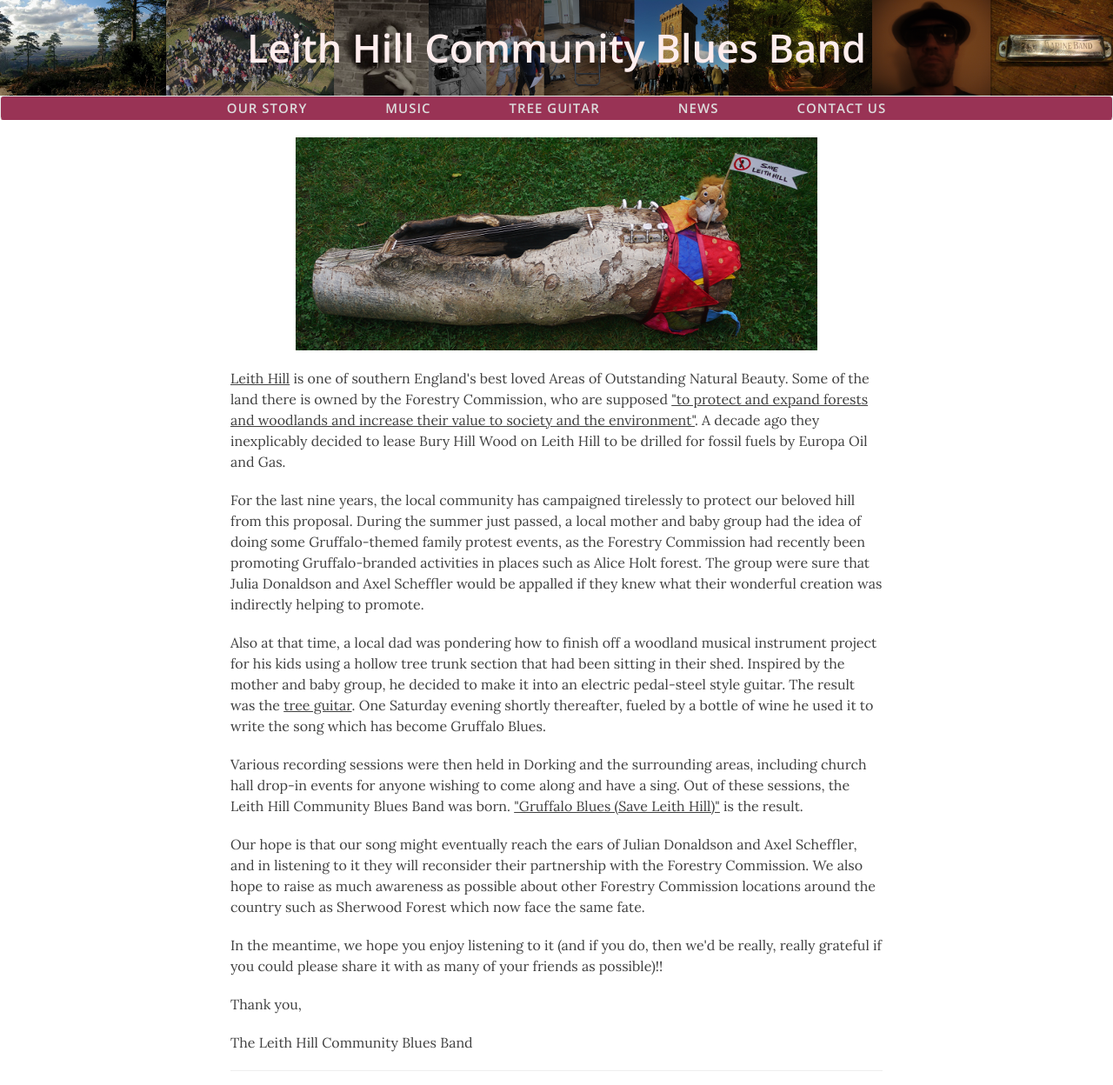
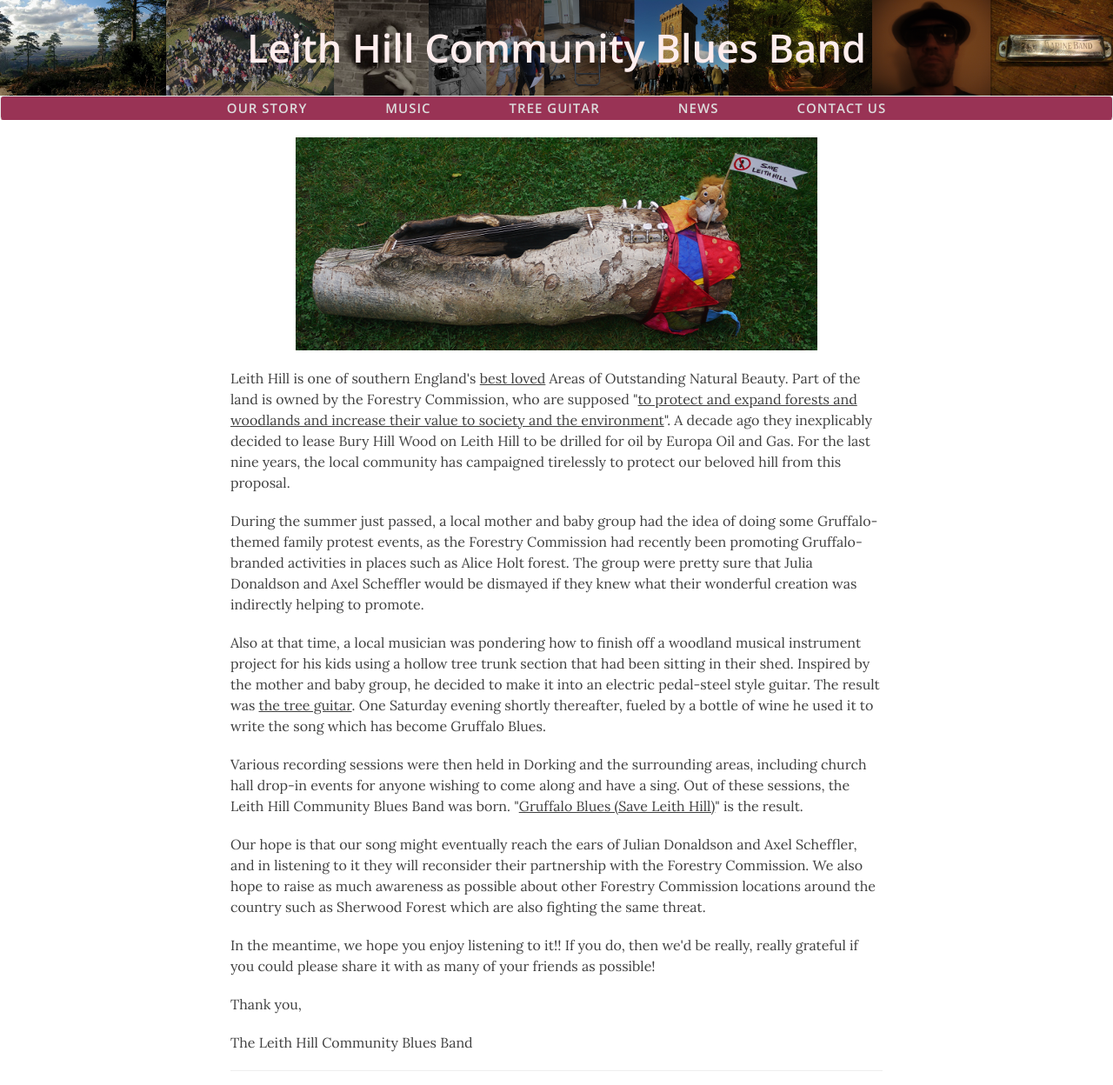
Before and after one commit to voiceforleithhill/leithhillblues.co.uk, a Jekyll site: the page built from index.html, in a window 1280 px wide and 1400 px high, cut to the strip 0-1248 px from the top of the window. Shown: the whole strip at 87% size. Built offline with Jekyll 4.4.1, drawn with Linux system fonts in a browser that asks for light colours; nearby versions of some CDN libraries; the list of posts is cut into pages by our own code.

Commit message:
Tree guitar content update

```diff
--- a/index.html
+++ b/index.html
@@ -4,17 +4,17 @@ layout: page
 
 <img src="{{ site.baseurl }}/img/tree-guitar.png" alt="Tree guitar">
 
-<p><a href="https://www.nationaltrust.org.uk/leith-hill" target="_blank">Leith Hill</a> is one of southern England's best loved Areas of Outstanding Natural Beauty. Some of the land there is owned by the Forestry Commission, who are supposed <a href="https://www.forestry.gov.uk/forestry/infd-6val65" target="_blank">"to protect and expand forests and woodlands and increase their value to society and the environment"</a>. A decade ago they inexplicably decided to lease Bury Hill Wood on Leith Hill to be drilled for fossil fuels by Europa Oil and Gas.</p>
+<p>Leith Hill is one of southern England's <a href="https://www.nationaltrust.org.uk/leith-hill" target="_blank">best loved</a> Areas of Outstanding Natural Beauty. Part of the land is owned by the Forestry Commission, who are supposed "<a href="https://www.forestry.gov.uk/forestry/infd-6val65" target="_blank">to protect and expand forests and woodlands and increase their value to society and the environment</a>". A decade ago they inexplicably decided to lease Bury Hill Wood on Leith Hill to be drilled for oil by Europa Oil and Gas. For the last nine years, the local community has campaigned tirelessly to protect our beloved hill from this proposal.</p>
 
-<p>For the last nine years, the local community has campaigned tirelessly to protect our beloved hill from this proposal. During the summer just passed, a local mother and baby group had the idea of doing some Gruffalo-themed family protest events, as the Forestry Commission had recently been promoting Gruffalo-branded activities in places such as Alice Holt forest. The group were sure that Julia Donaldson and Axel Scheffler would be appalled if they knew what their wonderful creation was indirectly helping to promote.</p>
+<p>During the summer just passed, a local mother and baby group had the idea of doing some Gruffalo-themed family protest events, as the Forestry Commission had recently been promoting Gruffalo-branded activities in places such as Alice Holt forest. The group were pretty sure that Julia Donaldson and Axel Scheffler would be dismayed if they knew what their wonderful creation was indirectly helping to promote.</p>
 
-<p>Also at that time, a local dad was pondering how to finish off a woodland musical instrument project for his kids using a hollow tree trunk section that had been sitting in their shed. Inspired by the mother and baby group, he decided to make it into an electric pedal-steel style guitar. The result was the <a href="{{ site.baseurl }}/tree-guitar">tree guitar</a>. One Saturday evening shortly thereafter, fueled by a bottle of wine he used it to write the song which has become Gruffalo Blues.</p>
+<p>Also at that time, a local musician was pondering how to finish off a woodland musical instrument project for his kids using a hollow tree trunk section that had been sitting in their shed. Inspired by the mother and baby group, he decided to make it into an electric pedal-steel style guitar. The result was <a href="{{ site.baseurl }}/tree-guitar">the tree guitar</a>. One Saturday evening shortly thereafter, fueled by a bottle of wine he used it to write the song which has become Gruffalo Blues.</p>
 
-<p>Various recording sessions were then held in Dorking and the surrounding areas, including church hall drop-in events for anyone wishing to come along and have a sing. Out of these sessions, the Leith Hill Community Blues Band was born. <a href="{{ site.baseurl }}/song">"Gruffalo Blues (Save Leith Hill)"</a> is the result.</p>
+<p>Various recording sessions were then held in Dorking and the surrounding areas, including church hall drop-in events for anyone wishing to come along and have a sing. Out of these sessions, the Leith Hill Community Blues Band was born. "<a href="{{ site.baseurl }}/song">Gruffalo Blues (Save Leith Hill)</a>" is the result.</p>
 
-<p>Our hope is that our song might eventually reach the ears of Julian Donaldson and Axel Scheffler, and in listening to it they will reconsider their partnership with the Forestry Commission. We also hope to raise as much awareness as possible about other Forestry Commission locations around the country such as Sherwood Forest which now face the same fate.</p>
+<p>Our hope is that our song might eventually reach the ears of Julian Donaldson and Axel Scheffler, and in listening to it they will reconsider their partnership with the Forestry Commission. We also hope to raise as much awareness as possible about other Forestry Commission locations around the country such as Sherwood Forest which are also fighting the same threat.</p>
 
-<p>In the meantime, we hope you enjoy listening to it (and if you do, then we'd be really, really grateful if you could please share it with as many of your friends as possible)!!</p>
+<p>In the meantime, we hope you enjoy listening to it!! If you do, then we'd be really, really grateful if you could please share it with as many of your friends as possible!</p>
 
 <p>Thank you,</p>
 
```
Also changed, not shown: tree-guitar.html (+18 -1 lines), img/tree-guitar-finished.png (added), img/tree-guitar-fire.png (added), img/tree-guitar-jack.png (added), img/tree-guitar-pickup.png (added), img/tree-guitar-stringing.png (added).
